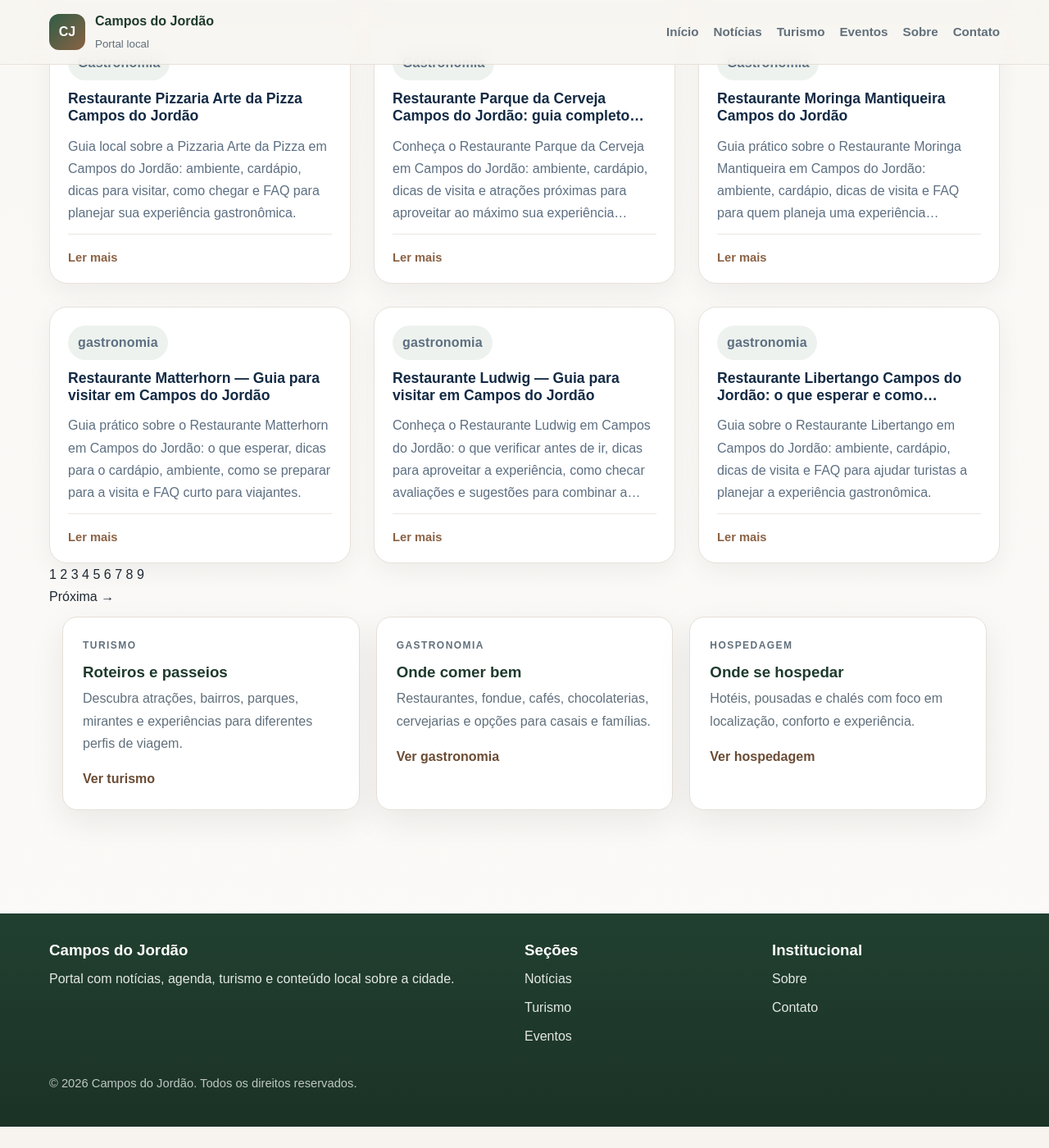
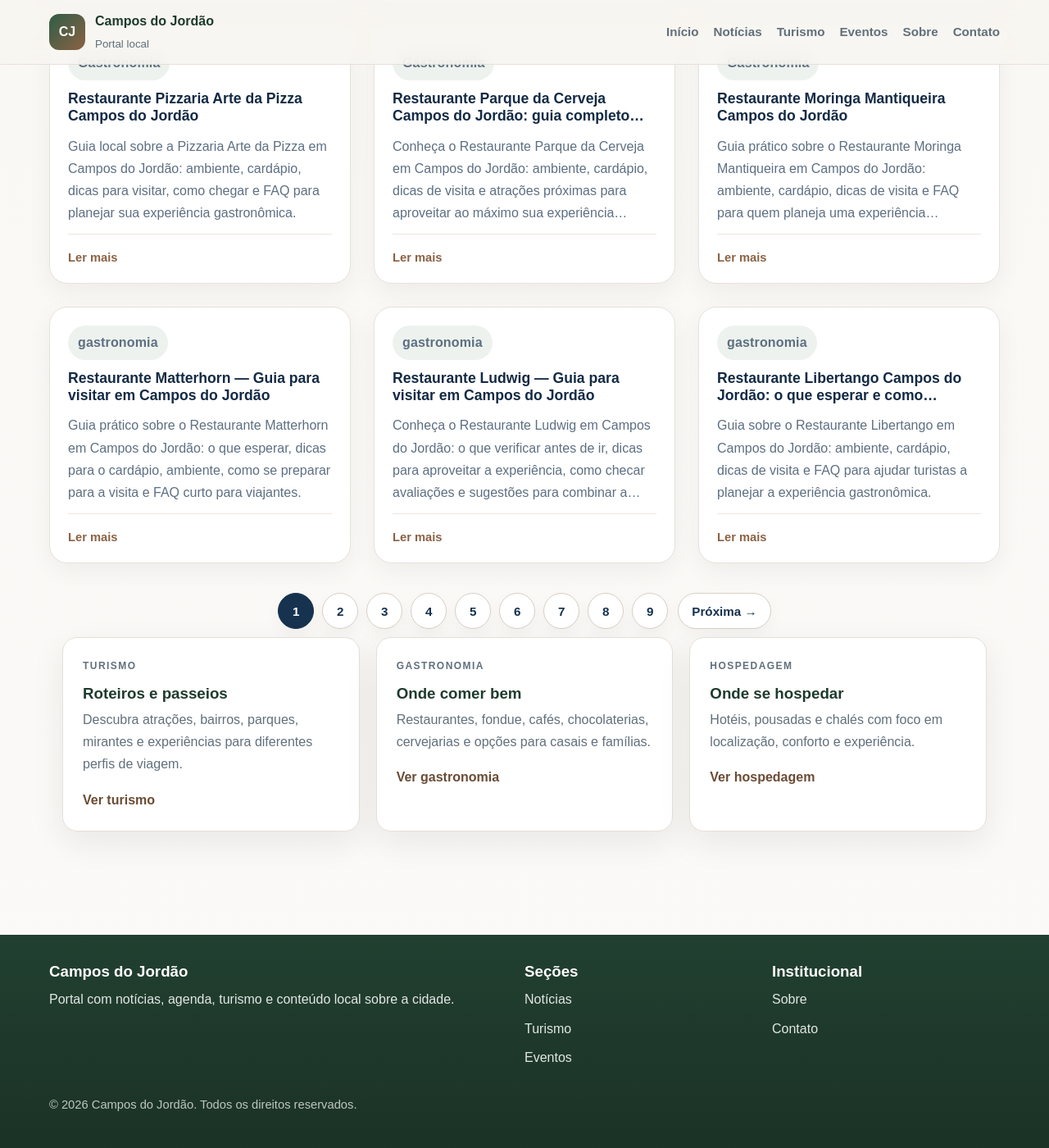
Before and after one commit to projetocamposdojordao/projetocamposdojordao.github.io, a Jekyll site: the page built from index.html, in a window 1280 px wide and 1400 px high, scrolled down 2697 px. Shown: the whole window at 82% size. Built offline with Jekyll 4.4.1, drawn with Linux system fonts in a browser that asks for light colours; the list of posts is cut into pages by our own code; before the commit the page ends 4071 px from its top, so only the background shows below that.

Commit message:
Add styles for home pagination component

```diff
--- a/assets/style.css
+++ b/assets/style.css
@@ -1368,3 +1368,84 @@ ul { padding-left: 1.2rem; }
     padding: 0 14px;
   }
 }
+/* PAGINAÇÃO DA HOME */
+.jordao-pagination-outer {
+  width: 100%;
+  display: flex;
+  justify-content: center;
+  margin-top: 36px;
+}
+
+.jordao-pagination {
+  display: flex !important;
+  align-items: center !important;
+  justify-content: center !important;
+  gap: 12px !important;
+  flex-wrap: wrap !important;
+  width: 100%;
+}
+
+.jordao-pagination-list {
+  display: flex !important;
+  align-items: center !important;
+  justify-content: center !important;
+  gap: 10px !important;
+  flex-wrap: wrap !important;
+}
+
+.jordao-pagination-item,
+.jordao-pagination-control {
+  display: inline-flex !important;
+  align-items: center !important;
+  justify-content: center !important;
+  height: 44px !important;
+  min-width: 44px !important;
+  padding: 0 16px !important;
+  border-radius: 999px !important;
+  border: 1px solid #d8cfc4 !important;
+  background: #ffffff !important;
+  color: #16324f !important;
+  text-decoration: none !important;
+  font-size: 0.95rem !important;
+  font-weight: 700 !important;
+  line-height: 1 !important;
+  white-space: nowrap !important;
+  box-shadow: 0 8px 20px rgba(0, 0, 0, 0.04) !important;
+  transition: all 0.2s ease !important;
+}
+
+.jordao-pagination-item:hover,
+.jordao-pagination-control:hover {
+  background: #16324f !important;
+  border-color: #16324f !important;
+  color: #ffffff !important;
+}
+
+.jordao-pagination-item.is-current {
+  display: inline-flex !important;
+  align-items: center !important;
+  justify-content: center !important;
+  height: 44px !important;
+  min-width: 44px !important;
+  padding: 0 16px !important;
+  border-radius: 999px !important;
+  border: 1px solid #16324f !important;
+  background: #16324f !important;
+  color: #ffffff !important;
+  font-weight: 800 !important;
+}
+
+@media (max-width: 640px) {
+  .jordao-pagination {
+    gap: 10px !important;
+  }
+
+  .jordao-pagination-item,
+  .jordao-pagination-control,
+  .jordao-pagination-item.is-current {
+    height: 40px !important;
+    min-width: 40px !important;
+    font-size: 0.9rem !important;
+    padding: 0 14px !important;
+  }
+}
```
